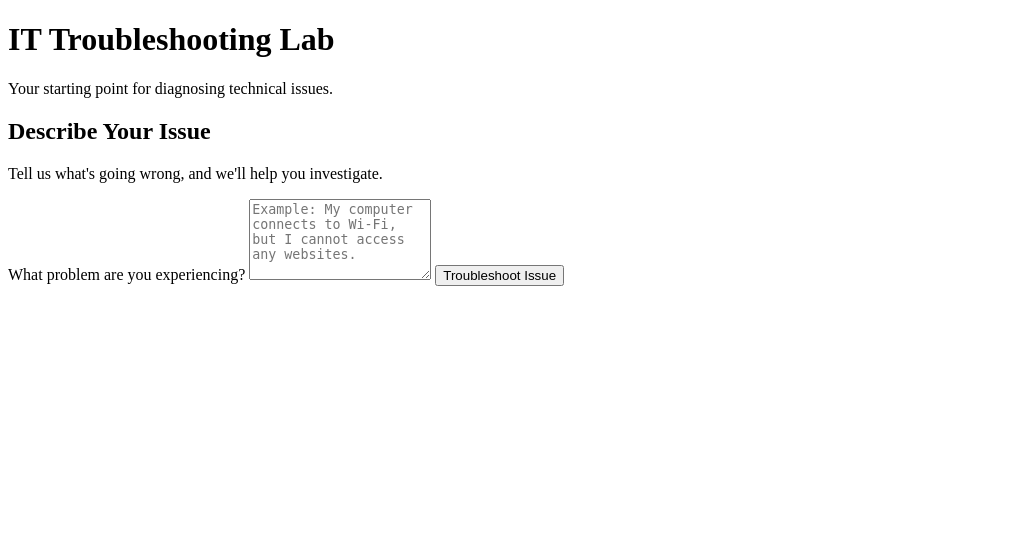
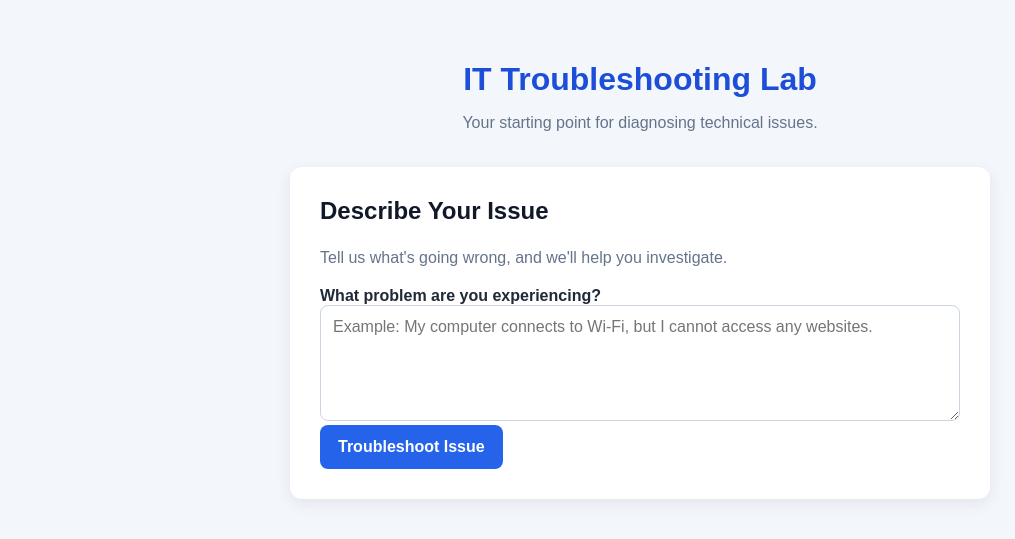
Before and after one commit to ChrisThatGamer1/it-troubleshooting-lab, a Flask app: page / in a window 1280 px wide. Shown: the top 539 px of the page, without its empty margins (0-1015 px from the left). Run offline with Flask 3, Linux system fonts and the light colour scheme.

Commit message:
Style troubleshooting form with CSS

```diff
--- /dev/null
+++ b/static/style.css
@@ -0,0 +1,110 @@
+/* Base page styling */
+body {
+    font-family: Arial, sans-serif;
+    background-color: #f3f6fb;
+    color: #1f2937;
+    margin: 0;
+    padding: 40px 20px;
+}
+
+
+/* Page header */
+header {
+    text-align: center;
+    margin-bottom: 35px;
+}
+
+header h1 {
+    color: #1d4ed8;
+    font-size: 32px;
+    margin-bottom: 10px;
+}
+
+header p {
+    color: #64748b;
+    font-size: 16px;
+}
+
+/* Main content area */
+main {
+    max-width: 700px;
+    margin: 0 auto;
+}
+
+
+/* Form card */
+section {
+    background-color: #ffffff;
+    padding: 30px;
+    border-radius: 12px;
+    box-shadow: 0 4px 16px rgba(15, 23, 42, 0.08)
+}
+
+section h2 {
+    margin-top: 0;
+    color: #111827;
+}
+
+section > p {
+    color: #64748b;
+    line-height: 1.6;
+}
+
+
+/* Form Layout  */
+.form {
+    display: flex;
+    flex-direction: column;
+    gap: 12px;
+    margin-top: 24px;
+}
+
+label {
+    font-weight: bold;
+}
+
+/* Text area */
+textarea {
+    width: 100%;
+    box-sizing: border-box;
+    padding: 12px;
+    border: 1px solid #cbd5e1;
+    border-radius: 8px;
+    font: inherit;
+    resize: vertical;
+}
+
+textarea:focus {
+    outline: 2px solid #93c5fd;
+    border-color: #2563eb;
+}
+
+/* Submit button */
+button {
+    background-color: #2563eb;
+    color: white;
+    border: none;
+    border-radius: 8px;
+    padding: 13px 18px;
+    font-size: 16px;
+    font-weight: bold;
+    cursor: pointer;
+}
+
+button:hover {
+    background-color: #1d4ed8;
+}
+
+/* Submitted Issue resule */
+section.h2:not(:first-child) {
+    margin-top: 28px;
+}
+
+section h2:not(:first-child) + p {
+    background-color: #eff6ff;
+    border-left: 4px solid #2563eb;
+    border-radius: 4px;
+    padding: 14px;
+    overflow-wrap: anywhere;
+
+}
--- a/templates/index.html
+++ b/templates/index.html
@@ -2,6 +2,8 @@
  <!DOCTYPE html>
  <html lang="en">
  <head>
+    <!-- Link to external CSS file -->
+     <link rel="stylesheet" href="{{ url_for('static', filename='style.css') }}">
     <meta charset="UTF-8">
     <meta name="viewport" content="width=device-width, initial-scale=1.0">
     <title>IT Troubleshooting Lab</title>
```
